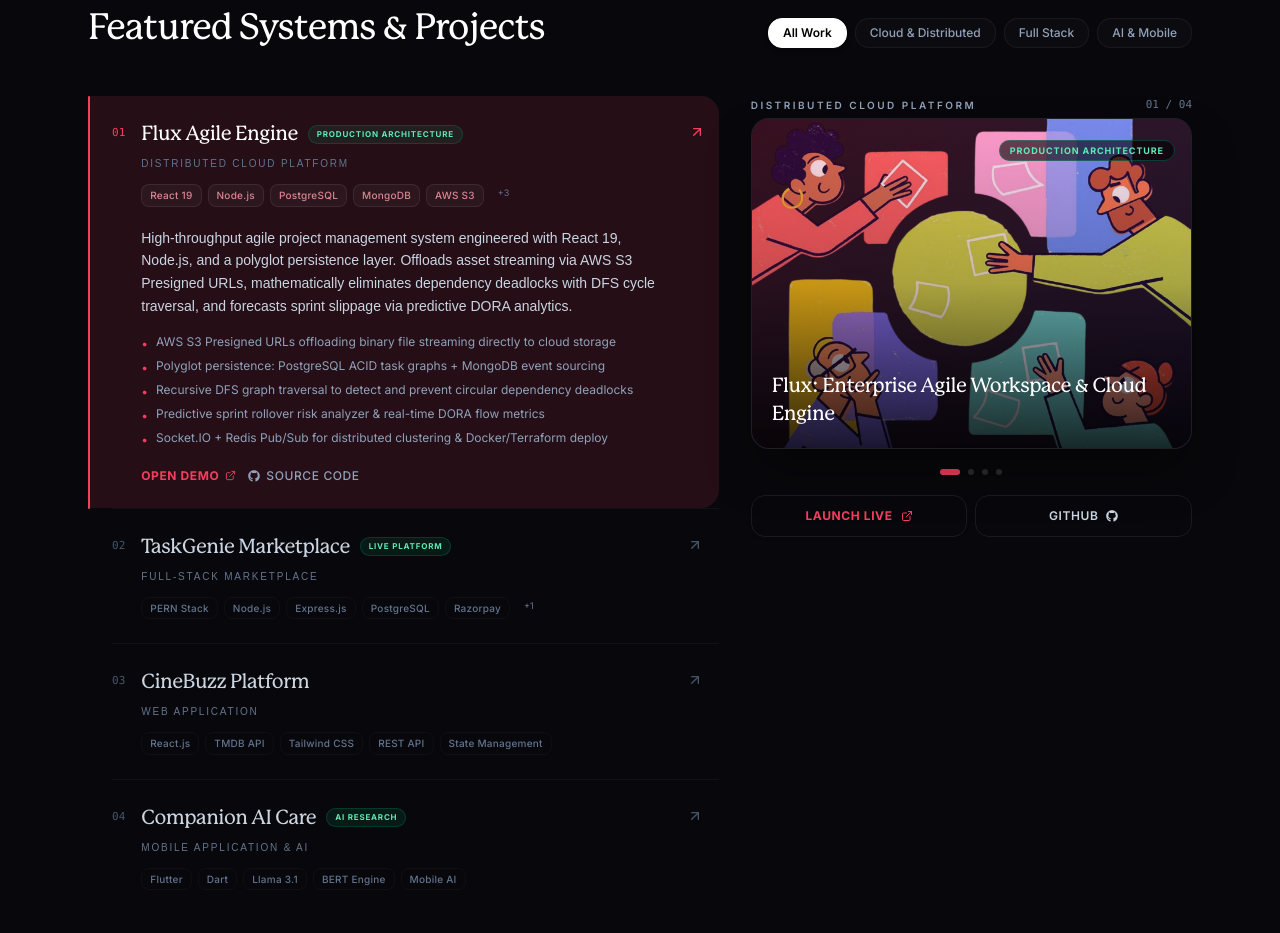
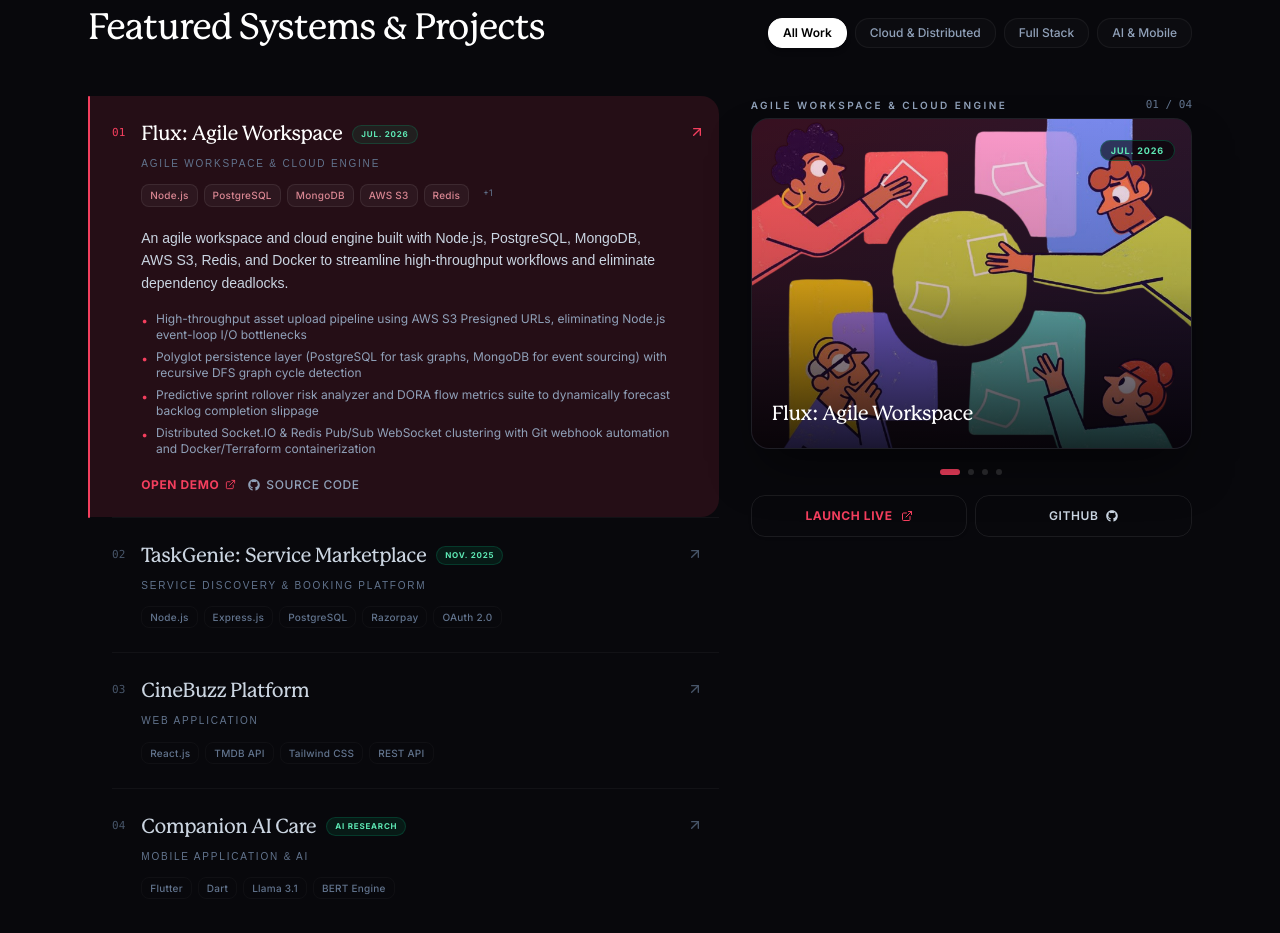
Before and after one commit to sanskriti49/sanskriti-portfolio, a React (Vite) app: page / in a window 1280 px wide. Shown: the part 2525-3458 px from the top of the page. Built offline with nearby package versions, Linux system fonts and the light colour scheme; a web font is replaced by a local one.

Commit message:
align project highlights with updated resume

```diff
--- a/src/App.jsx
+++ b/src/App.jsx
@@ -50,29 +50,26 @@
 
 const projects = [
 	{
-		title: "Flux: Enterprise Agile Workspace & Cloud Engine",
-		shortTitle: "Flux Agile Engine",
-		type: "Distributed Cloud Platform",
+		title: "Flux: Agile Workspace",
+		shortTitle: "Flux: Agile Workspace",
+		type: "Agile Workspace & Cloud Engine",
 		category: "cloud",
 		featured: true,
-		status: "Production Architecture",
-		desc: "High-throughput agile project management system engineered with React 19, Node.js, and a polyglot persistence layer. Offloads asset streaming via AWS S3 Presigned URLs, mathematically eliminates dependency deadlocks with DFS cycle traversal, and forecasts sprint slippage via predictive DORA analytics.",
+		status: "Jul. 2026",
+		desc: "An agile workspace and cloud engine built with Node.js, PostgreSQL, MongoDB, AWS S3, Redis, and Docker to streamline high-throughput workflows and eliminate dependency deadlocks.",
 		highlights: [
-			"AWS S3 Presigned URLs offloading binary file streaming directly to cloud storage",
-			"Polyglot persistence: PostgreSQL ACID task graphs + MongoDB event sourcing",
-			"Recursive DFS graph traversal to detect and prevent circular dependency deadlocks",
-			"Predictive sprint rollover risk analyzer & real-time DORA flow metrics",
-			"Socket.IO + Redis Pub/Sub for distributed clustering & Docker/Terraform deploy",
+			"High-throughput asset upload pipeline using AWS S3 Presigned URLs, eliminating Node.js event-loop I/O bottlenecks",
+			"Polyglot persistence layer (PostgreSQL for task graphs, MongoDB for event sourcing) with recursive DFS graph cycle detection",
+			"Predictive sprint rollover risk analyzer and DORA flow metrics suite to dynamically forecast backlog completion slippage",
+			"Distributed Socket.IO & Redis Pub/Sub WebSocket clustering with Git webhook automation and Docker/Terraform containerization",
 		],
 		tags: [
-			"React 19",
 			"Node.js",
 			"PostgreSQL",
 			"MongoDB",
 			"AWS S3",
-			"Redis Pub/Sub",
+			"Redis",
 			"Docker",
-			"Terraform",
 		],
 		link: "https://agile-task-manager-alpha.vercel.app",
 		github: "https://github.com/sanskriti49/agile_task_manager",
@@ -84,20 +81,19 @@
 	},
 	{
 		title: "TaskGenie: Service Marketplace",
-		shortTitle: "TaskGenie Marketplace",
-		type: "Full-Stack Marketplace",
+		shortTitle: "TaskGenie: Service Marketplace",
+		type: "Service Discovery & Booking Platform",
 		category: "fullstack",
 		featured: true,
-		status: "Live Platform",
-		desc: "End-to-end service discovery and booking platform with provider scheduling, ratings, and customer reviews. Features PostgreSQL spatial indexing for geospatial provider lookup (cutting query latency by 80%), Razorpay webhooks with signature verification, and stateless OAuth 2.0 sessions.",
+		status: "Nov. 2025",
+		desc: "An end-to-end service discovery and booking platform built with Node.js, Express.js, and PostgreSQL featuring geospatial provider lookup and secure payment pipelines.",
 		highlights: [
-			"Optimized geospatial provider lookup via PostgreSQL spatial indexing (-80% latency)",
-			"Secure payment pipeline with Razorpay Webhooks & automated refund reconciliation",
-			"Role-based provider & consumer dashboards with OAuth 2.0 authentication",
-			"Live appointment scheduling, rating aggregations, and verified reviews",
+			"End-to-end service discovery and booking platform with provider scheduling, ratings, and customer reviews",
+			"Geospatial provider lookup using PostgreSQL spatial indexing, reducing query latency by 80%",
+			"Secure payment pipeline with Razorpay Webhooks, signature verification, and automated failure-refund reconciliation",
+			"Role-based dashboards for providers and consumers using OAuth 2.0 and stateless session tokens",
 		],
 		tags: [
-			"PERN Stack",
 			"Node.js",
 			"Express.js",
 			"PostgreSQL",
@@ -118,18 +114,17 @@
 		type: "Web Application",
 		category: "frontend",
 		featured: false,
-		desc: "Dynamic movie discovery and watchlist platform built with React and Tailwind CSS. Features seamless search, multi-criteria filtering, responsive grid layouts, and live TMDB API integrations with cached client-side state.",
+		desc: "Dynamic movie discovery and watchlist platform built with React and Tailwind CSS featuring multi-criteria filtering and TMDB API integration.",
 		highlights: [
-			"Multi-parameter search and dynamic genre filtering engine",
+			"Multi-criteria movie discovery and dynamic genre filtering engine",
 			"Real-time watchlist sync with localStorage persistence",
-			"Tailwind CSS responsive design with fluid modal viewports",
+			"Responsive interface built with React.js, Tailwind CSS, and TMDB API",
 		],
 		tags: [
 			"React.js",
 			"TMDB API",
 			"Tailwind CSS",
 			"REST API",
-			"State Management",
 		],
 		link: "http://cinebuzzzz.netlify.app/",
 		github: "https://github.com/sanskriti49",
@@ -146,13 +141,13 @@
 		category: "ai",
 		featured: false,
 		status: "AI Research",
-		desc: "AI-powered mobile assistant built for senior care, featuring voice-enabled memory aids, emergency notification triggers, and smart offline intent classification powered by BERT and lightweight LLMs.",
+		desc: "AI-powered mobile assistant built for senior care featuring voice memory aids, emergency triage alerts, and offline intent classification.",
 		highlights: [
 			"Voice-enabled conversational memory aids and reminder engine",
 			"Emergency alert routing with automated location triggers",
 			"Offline intent classification using BERT neural networks",
 		],
-		tags: ["Flutter", "Dart", "Llama 3.1", "BERT Engine", "Mobile AI"],
+		tags: ["Flutter", "Dart", "Llama 3.1", "BERT Engine"],
 		link: "https://github.com/sanskriti49/dementia-app",
 		github: "https://github.com/sanskriti49/dementia-app",
 		img: "/images/dementia.gif",
--- a/src/components/DevTerminal.jsx
+++ b/src/components/DevTerminal.jsx
@@ -17,16 +17,16 @@
   "cloud_devops": ["AWS (EC2, S3)", "Docker", "Terraform", "Git", "GitHub Actions"]
 }`,
 
-	"projects --featured": `1. Flux: Enterprise Agile Workspace & Cloud Engine
-   - Stack: React 19, Node.js, PostgreSQL, MongoDB, AWS S3, Redis, Docker
-   - High-throughput AWS S3 Presigned URLs pipeline
-   - Polyglot persistence + Recursive DFS graph cycle detection
-   - DORA flow metrics & predictive sprint rollover analyzer
+	"projects --featured": `1. Flux: Agile Workspace (Jul 2026)
+   - Stack: Node.js, PostgreSQL, MongoDB, AWS S3, Redis, Docker
+   - AWS S3 Presigned URLs + Polyglot persistence + DFS graph cycle detection
+   - Predictive sprint rollover risk analyzer & DORA flow metrics
    - Repo: https://github.com/sanskriti49/agile_task_manager
 
-2. TaskGenie: Service Marketplace
-   - Stack: Node.js, Express.js, PostgreSQL, Razorpay
-   - Spatial indexing (80% query latency cut)
+2. TaskGenie: Service Marketplace (Nov 2025)
+   - Stack: Node.js, Express.js, PostgreSQL, Razorpay, OAuth 2.0
+   - Service discovery & PostgreSQL spatial indexing (80% query latency cut)
+   - Razorpay Webhooks & automated failure-refund reconciliation
    - Live: https://taskgenieee.vercel.app/
    - Repo: https://github.com/sanskriti49/service-provider`,
 
```
